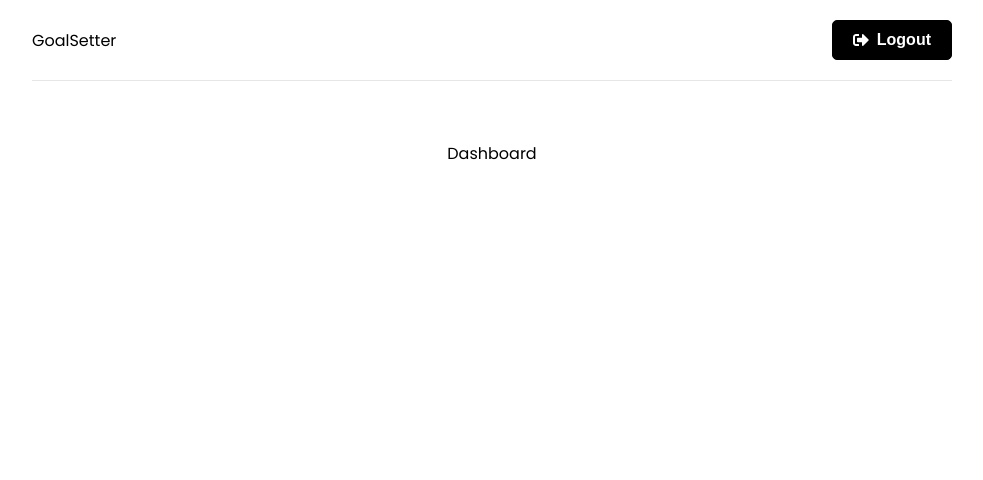
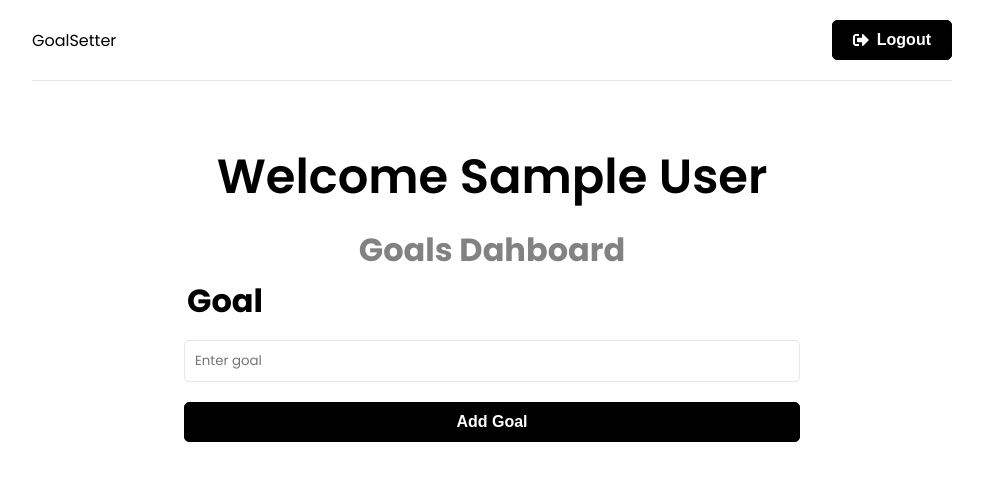
Before and after one commit to cmcneil7532/MERN-Project, a React (Create React App) app in the folder frontend/: page / in a window 1280 px wide. Shown: the top 480 px of the page, without its empty margins (148-1131 px from the left). Built offline with nearby package versions, Linux system fonts and the light colour scheme; sample sign-in values are in the browser's storage.

Commit message:
Creation of goal input

```diff
--- a/frontend/src/app/store.js
+++ b/frontend/src/app/store.js
@@ -1,8 +1,10 @@
 import { configureStore } from "@reduxjs/toolkit";
 import  authReducer  from "../features/auth/authSlice";
+import goalReducer from '../features/goals/goalsSlice'
 
 export const store = configureStore({
   reducer: {
     auth: authReducer,
+    goals: goalReducer,
   },
 });
--- /dev/null
+++ b/frontend/src/components/GoalForm.jsx
@@ -0,0 +1,34 @@
+import React from "react";
+import { useState } from "react";
+import { useSelector, useDispatch } from "react-redux";
+
+const GoalForm = () => {
+  const onSubmit = (e) => {
+    e.preventDefault();
+  };
+
+  const [text, setText] = useState("");
+  return (
+    <section className="form">
+      <form onSubmit={onSubmit}>
+        <div className="form-group">
+          <label htmlFor="text">Goal</label>
+          <input
+            type="text"
+            value={text}
+            id="text"
+            placeholder="Enter goal"
+            onChange={(e) => setText(e.target.value)}
+          />
+        </div>
+        <div className="form-group">
+          <button type="submit" className="btn btn-block">
+            Add Goal
+          </button>
+        </div>
+      </form>
+    </section>
+  );
+};
+
+export default GoalForm;
--- /dev/null
+++ b/frontend/src/features/goals/goalsSlice.js
@@ -0,0 +1,24 @@
+import { createSlice, createAsyncThunk } from "@reduxjs/toolkit";
+
+const initialState = {
+  goals: [],
+  isError: false,
+  isLoading: false,
+  isSucccess: false,
+  message: "",
+};
+
+export const goalSlice = createSlice({
+  name: "goal",
+  initialState,
+  //reset state
+  reducers: {
+    reset: (state) => initialState
+  },
+
+  extraReducers: () => {},
+});
+
+export const { reset } = goalSlice.actions;
+
+export default goalSlice.reducer;
--- a/frontend/src/pages/Dashboard.jsx
+++ b/frontend/src/pages/Dashboard.jsx
@@ -1,9 +1,29 @@
-import React from 'react'
+import React from "react";
+import { useNavigate } from "react-router-dom";
+import { useEffect } from "react";
+import { useSelector } from "react-redux";
+import GoalForm from "../components/GoalForm";
 
 const Dashboard = () => {
+  const navigate = useNavigate();
+  //creating a variable that holds either null or the users info
+  const { user } = useSelector((state) => state.auth);
+
+  useEffect(() => {
+    //If the no user is present go back to login page
+    if (!user) {
+      navigate("/login");
+    }
+  }, [user, navigate]);
   return (
-    <div>Dashboard</div>
-  )
-}
+    <>
+      <section className="heading">
+        <h1>Welcome {user && user.name}</h1>
+        <p>Goals Dahboard</p>
+        <GoalForm />
+      </section>
+    </>
+  );
+};
 
-export default Dashboard
+export default Dashboard;
```
Also changed, not shown: frontend/src/features/goals/goalsService.js (added).
